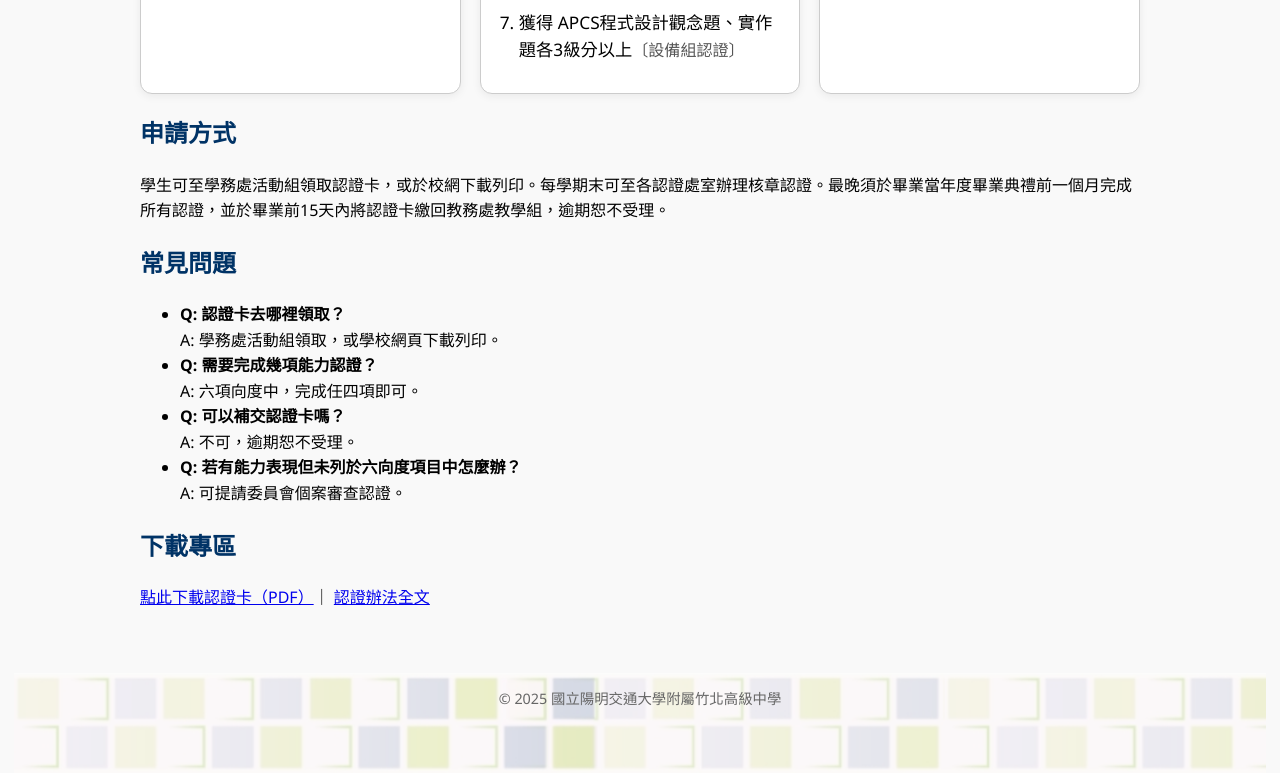
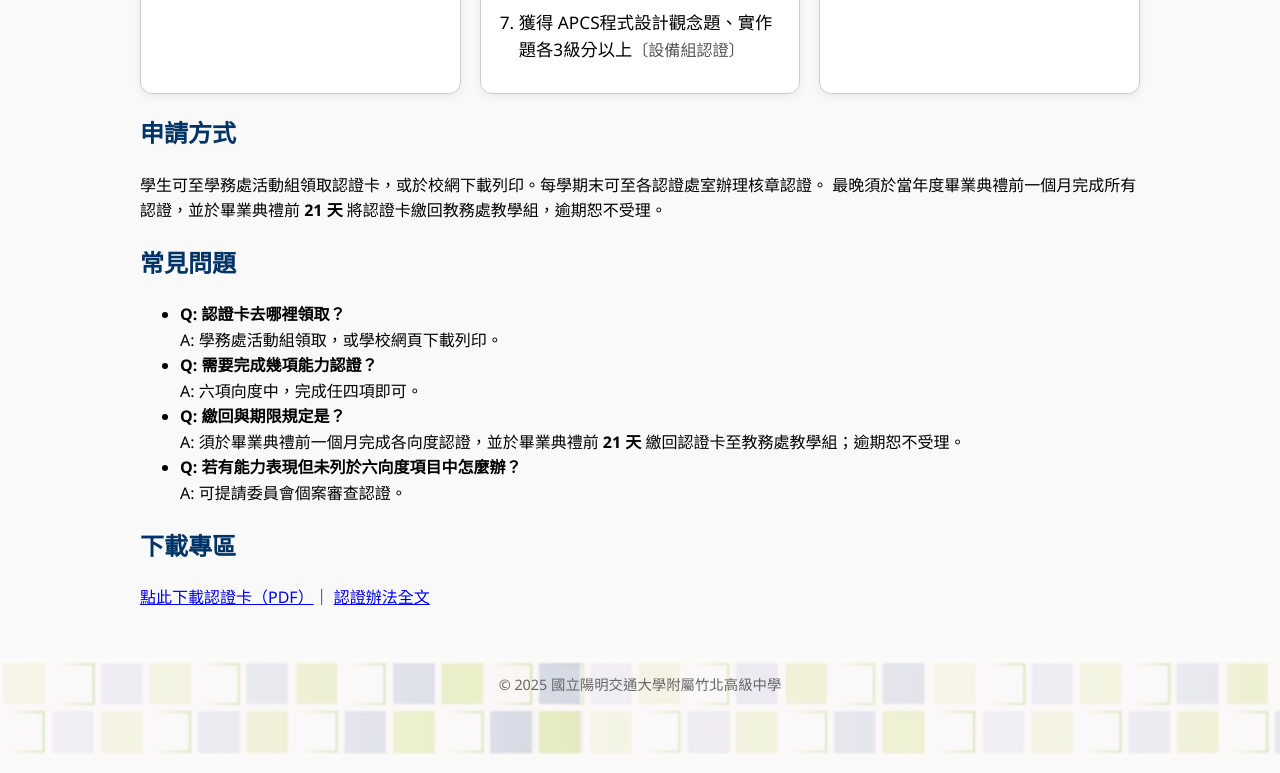
Before and after one commit to eliteaward/cpyc, a plain HTML site: page index.html in a window 1280 px wide. Shown: the part 1529-2302 px from the top of the page. Drawn offline with Linux system fonts and the light colour scheme.

Commit message:
Update index.html

```diff
--- a/index.html
+++ b/index.html
@@ -75,7 +75,8 @@
       text-align: center;
       font-size: 0.9em;
       color: #666;
-      padding: 1em;
+      padding: 0;
+      position: relative;
     }
   </style>
 </head>
@@ -113,6 +114,7 @@
             <li>在校外參與三次（含）以上志工服務之活動<span class="note">〔活動組認證〕</span></li>
           </ol>
         </div>
+
         <div class="card">
           <span class="power-title">實踐力</span>
           <div class="note">（以下至少達成兩項，始獲得「實踐力」認證）</div>
@@ -123,15 +125,17 @@
             <li>完成圖書館閱讀認證 30本（含）書以上<span class="note">〔讀者服務組認證〕</span></li>
           </ol>
         </div>
+
         <div class="card">
           <span class="power-title">合作力</span>
           <div class="note">（以下至少達成兩項，始獲得「合作力」認證）</div>
           <ol class="criteria">
-            <li>曾任班級班長、社團社長或校隊隊長，且領導績效優良者<span class="note">〔學務處認證〕</span></li>
+            <li>曾任班長、社長、校隊隊長、學聯會長，且領導績效優良者<span class="note">〔學務處認證〕</span></li>
             <li>代表班級或學校參加各項團隊競賽獲得前三名<span class="note">〔各處室認證〕</span></li>
             <li>參加模擬聯合國、外交小尖兵及領培營等活動<span class="note">〔各處室認證〕</span></li>
           </ol>
         </div>
+
         <div class="card">
           <span class="power-title">表達力</span>
           <div class="note">（以下至少達成兩項，始獲得「表達力」認證）</div>
@@ -142,6 +146,7 @@
             <li>獲得校外各種行銷表達、媒體運用或攝影比賽獲殊榮者<span class="note">〔活動組認證〕</span></li>
           </ol>
         </div>
+
         <div class="card">
           <span class="power-title">思辨力</span>
           <div class="note">（以下至少達成三項，始獲得「思辨力」認證）</div>
@@ -155,6 +160,7 @@
             <li>獲得 APCS程式設計觀念題、實作題各3級分以上<span class="note">〔設備組認證〕</span></li>
           </ol>
         </div>
+
         <div class="card">
           <span class="power-title">移動力</span>
           <div class="note">（以下至少達成兩項，始獲得「移動力」認證）</div>
@@ -171,7 +177,8 @@
     <section id="apply">
       <h2>申請方式</h2>
       <p>
-        學生可至學務處活動組領取認證卡，或於校網下載列印。每學期末可至各認證處室辦理核章認證。最晚須於畢業當年度畢業典禮前一個月完成所有認證，並於畢業前15天內將認證卡繳回教務處教學組，逾期恕不受理。
+        學生可至學務處活動組領取認證卡，或於校網下載列印。每學期末可至各認證處室辦理核章認證。
+        最晚須於當年度畢業典禮前一個月完成所有認證，並於畢業典禮前 <strong>21 天</strong> 將認證卡繳回教務處教學組，逾期恕不受理。
       </p>
     </section>
 
@@ -180,7 +187,9 @@
       <ul>
         <li><strong>Q: 認證卡去哪裡領取？</strong><br>A: 學務處活動組領取，或學校網頁下載列印。</li>
         <li><strong>Q: 需要完成幾項能力認證？</strong><br>A: 六項向度中，完成任四項即可。</li>
-        <li><strong>Q: 可以補交認證卡嗎？</strong><br>A: 不可，逾期恕不受理。</li>
+        <li><strong>Q: 繳回與期限規定是？</strong><br>
+          A: 須於畢業典禮前一個月完成各向度認證，並於畢業典禮前 <strong>21 天</strong> 繳回認證卡至教務處教學組；逾期恕不受理。
+        </li>
         <li><strong>Q: 若有能力表現但未列於六向度項目中怎麼辦？</strong><br>A: 可提請委員會個案審查認證。</li>
       </ul>
     </section>
@@ -189,7 +198,7 @@
       <h2>下載專區</h2>
       <p>
         <a href="https://www.cpshs.hcc.edu.tw/resource/openfid.php?id=17834">點此下載認證卡（PDF）</a>｜
-        <a href="https://www.cpshs.hcc.edu.tw/resource/openfid.php?id=17836">認證辦法全文</a>
+        <a href="https://www.cpshs.hcc.edu.tw/resource/openfid.php?id=18001">認證辦法全文</a>
       </p>
     </section>
   </div>
```
